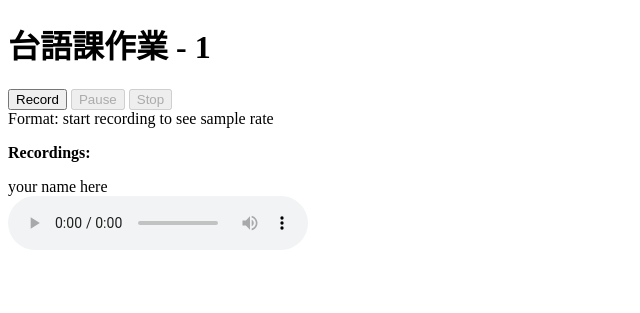
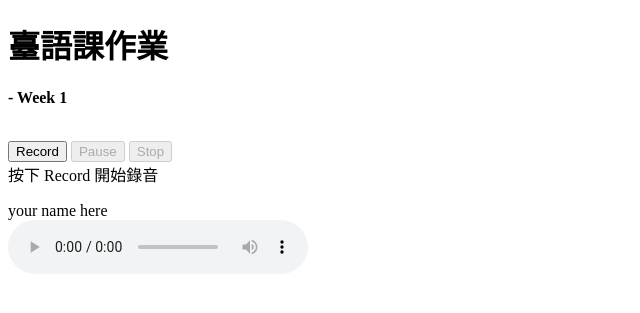
Before and after one commit to LukeLinEx/pkg_tw, a Flask app: page /homework/1/1/ in a window 1280 px wide. Shown: the top 313 px of the page, without its empty margins (0-640 px from the left). Run offline with Flask 2, Linux system fonts and the light colour scheme; parts of the project's set-up code (start-up, migrations or seed data) failed here and were passed over; some libraries are stand-ins or nearby versions.

Commit message:
customize page

```diff
--- a/taiwanese/app.py
+++ b/taiwanese/app.py
@@ -6,7 +6,6 @@ from taiwanese.hw.homework import hw_bp
 app = Flask(__name__)
 app.register_blueprint(hw_bp, url_prefix='/homework')
 
-output_path = "/home/ubuntu/pkg_tw/taiwanese/output"
 
 
 @app.route("/", methods=['POST', 'GET'])
--- a/taiwanese/templates/assignment.html
+++ b/taiwanese/templates/assignment.html
@@ -2,19 +2,20 @@
 <html>
   <head>
     <meta charset="UTF-8">
-    <title>台語課</title>
+    <title>大紐約台灣同鄉會台語課</title>
     <meta name="viewport" content="width=device-width, initial-scale=1.0">
   </head>
   <body>
-    <h1>台語課作業 - {{week}}</h1>
+    <h1>臺語課作業</h1>
+    <p><strong>- Week {{week}}</strong></p>
 
+    <br>
     <div id="controls">
      <button id="recordButton">Record</button>
      <button id="pauseButton" disabled>Pause</button>
      <button id="stopButton" disabled>Stop</button>
     </div>
-    <div id="formats">Format: start recording to see sample rate</div>
-    <p><strong>Recordings:</strong></p>
+    <div id="formats">按下 Record 開始錄音</div>
     <ol id="recordingsList"></ol>
 
     <div id="student_id" value={{student_id}}>your name here</div>
@@ -22,8 +23,9 @@
     <!-- inserting these scripts at the end to be able to use all the elements in the DOM -->
 
     <audio controls>
-        <source src={{ url_for("static", filename = "audio.wav") }} type="audio/wav">
+        <source src={{ url_for("static", filename = "output/{}.wav".format(student_id) ) }} type="audio/wav">
     </audio>
+
 
     <script src="https://cdn.rawgit.com/mattdiamond/Recorderjs/08e7abd9/dist/recorder.js"></script>
     <script src="/static/js/app.js"></script>
```
